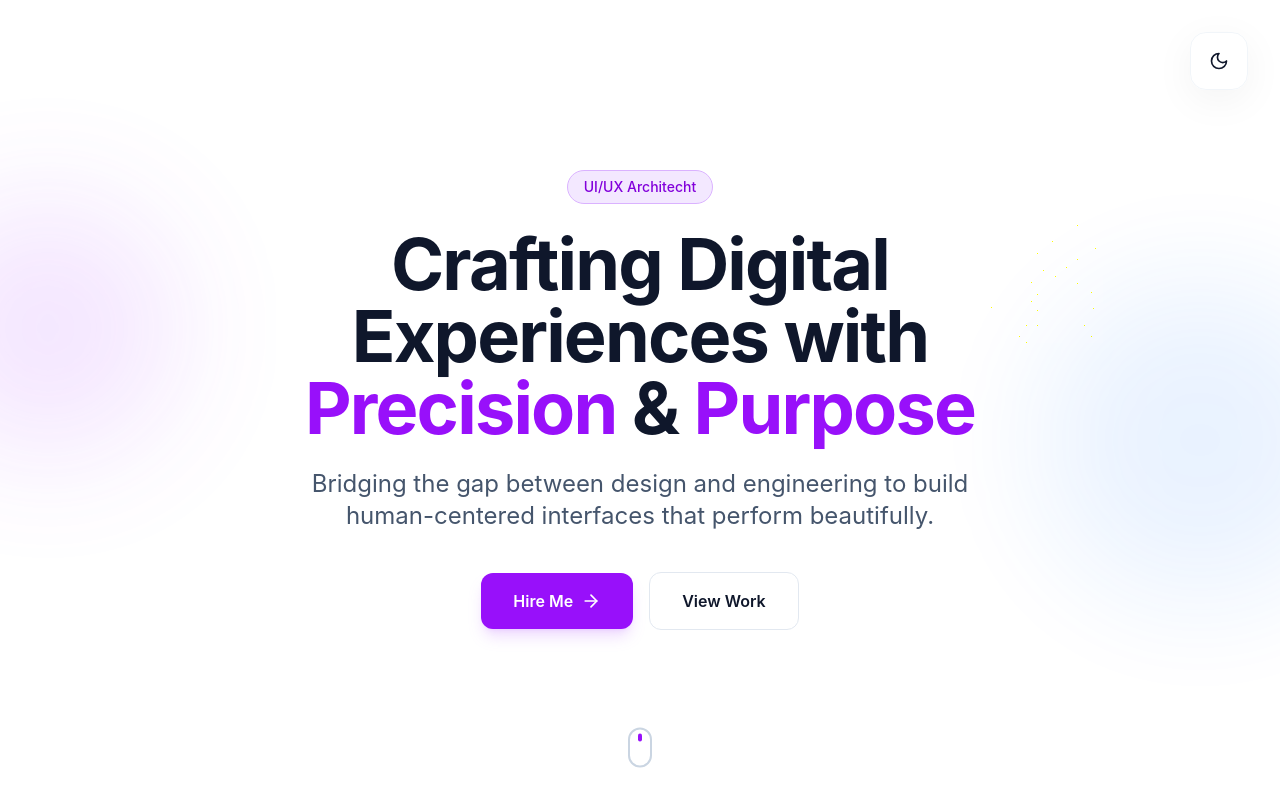
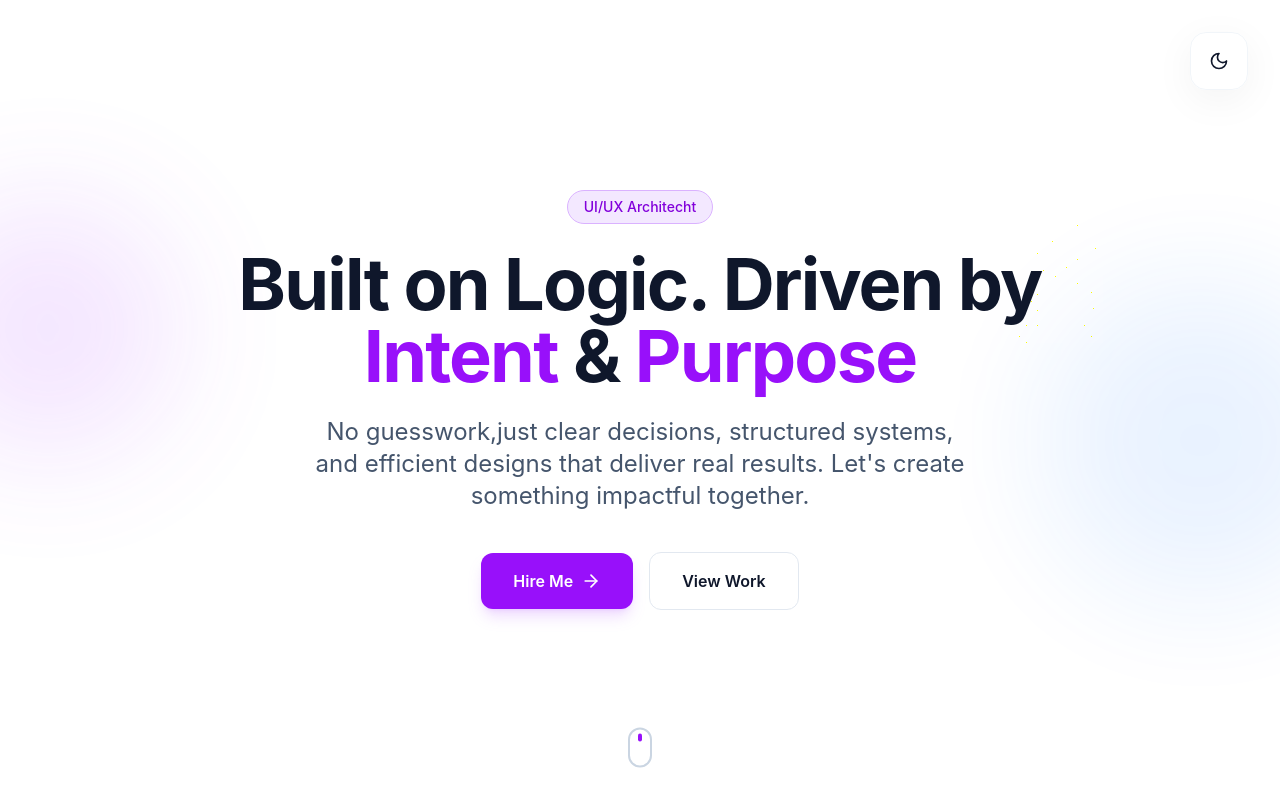
Before and after one commit to IsuruParindya/Personal-Portfolio, a React (Vite) app: page / in a window 1280 px wide. Shown: the top 800 px of the page. Built offline with nearby package versions, Linux system fonts and the light colour scheme.

Commit message:
refactor: update tagline and description in Hero component for clarity and impact

```diff
--- a/src/app/components/Hero.tsx
+++ b/src/app/components/Hero.tsx
@@ -19,10 +19,10 @@ export const Hero = () => {
             UI/UX Architecht
           </span>
           <h1 className="text-5xl md:text-7xl font-bold text-slate-900 dark:text-white mb-6 tracking-tight">
-            Crafting Digital Experiences with <span className="text-purple-600 dark:text-purple-400">Precision</span> & <span className="text-purple-600 dark:text-purple-400">Purpose</span>
+            Built on Logic. Driven by <span className="text-purple-600 dark:text-purple-400">Intent</span> & <span className="text-purple-600 dark:text-purple-400">Purpose</span>
           </h1>
           <p className="text-xl md:text-2xl text-slate-600 dark:text-slate-400 mb-10 max-w-2xl mx-auto">
-            Bridging the gap between design and engineering to build human-centered interfaces that perform beautifully.
+            No guesswork,just clear decisions, structured systems, and efficient designs that deliver real results. Let's create something impactful together.
           </p>
 
           <div className="flex flex-col sm:flex-row items-center justify-center gap-4">
```
